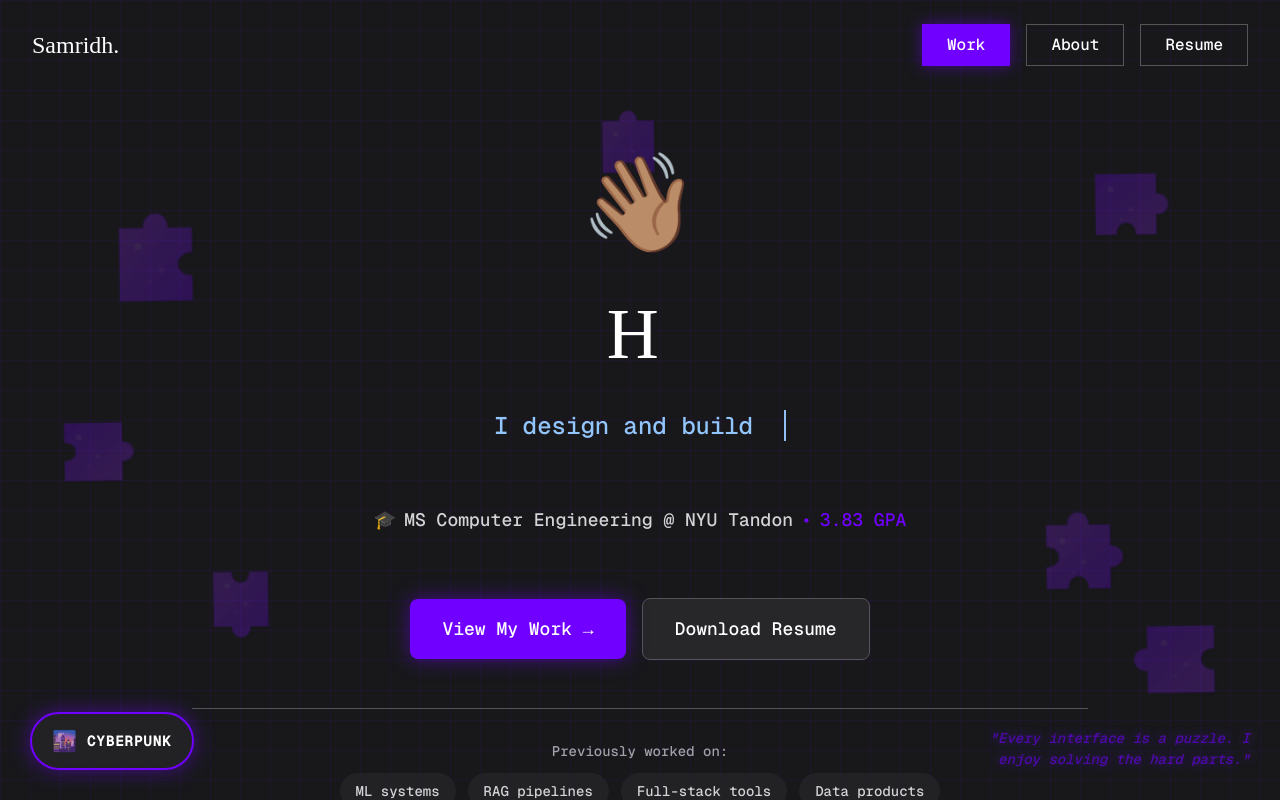
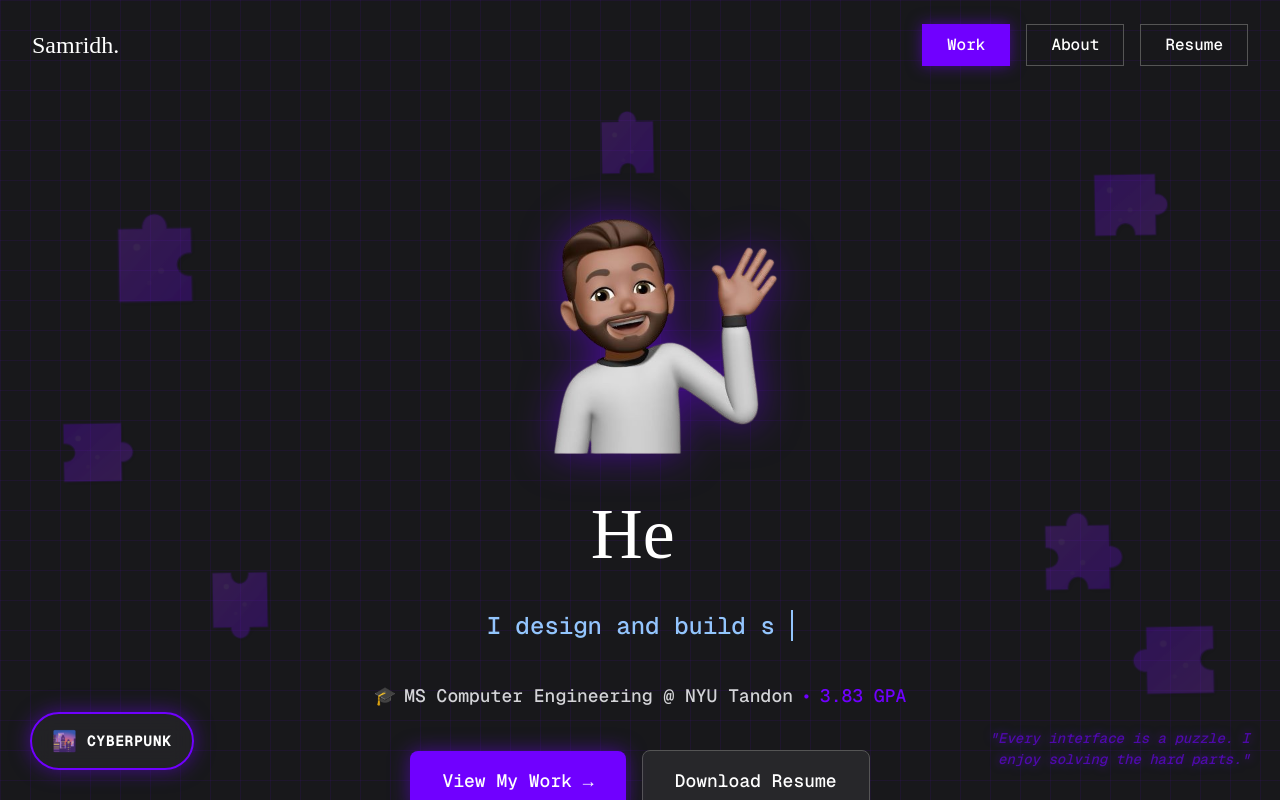
Before and after one commit to samridhsri/portfolioWebApp, a React (Create React App) app: page / in a window 1280 px wide. Shown: the top 800 px of the page. Built offline with nearby package versions, Linux system fonts and the light colour scheme; a web font is replaced by a local one.

Commit message:
added Animoji

```diff
--- a/src/components/portfolio/HeroSection.jsx
+++ b/src/components/portfolio/HeroSection.jsx
@@ -3,9 +3,18 @@ import RotatingText from "./RotatingText";
 
 const HeroSection = ({ setActiveSection }) => {
   return (
-    <div className="text-center space-y-12 max-w-4xl mx-auto">
-      {/* Emoji */}
-      <div className="text-8xl">&#x1F44B;&#x1F3FD;</div>
+    <div className="text-center space-y-6 max-w-4xl mx-auto">
+      {/* Animoji */}
+      <div className="flex justify-center">
+        <img
+          src="/images/aboutPage/frontPageAnimoji-removebg.png"
+          alt="Samridh's Animoji"
+          className="w-64 h-64 md:w-80 md:h-80 object-contain"
+          style={{
+            filter: 'drop-shadow(0 0 20px var(--accent-glow))'
+          }}
+        />
+      </div>
 
       {/* Name */}
       <div className="space-y-6">
```
Also changed, not shown: public/images/aboutPage/frontPageAnimoji-removebg.png (added).
